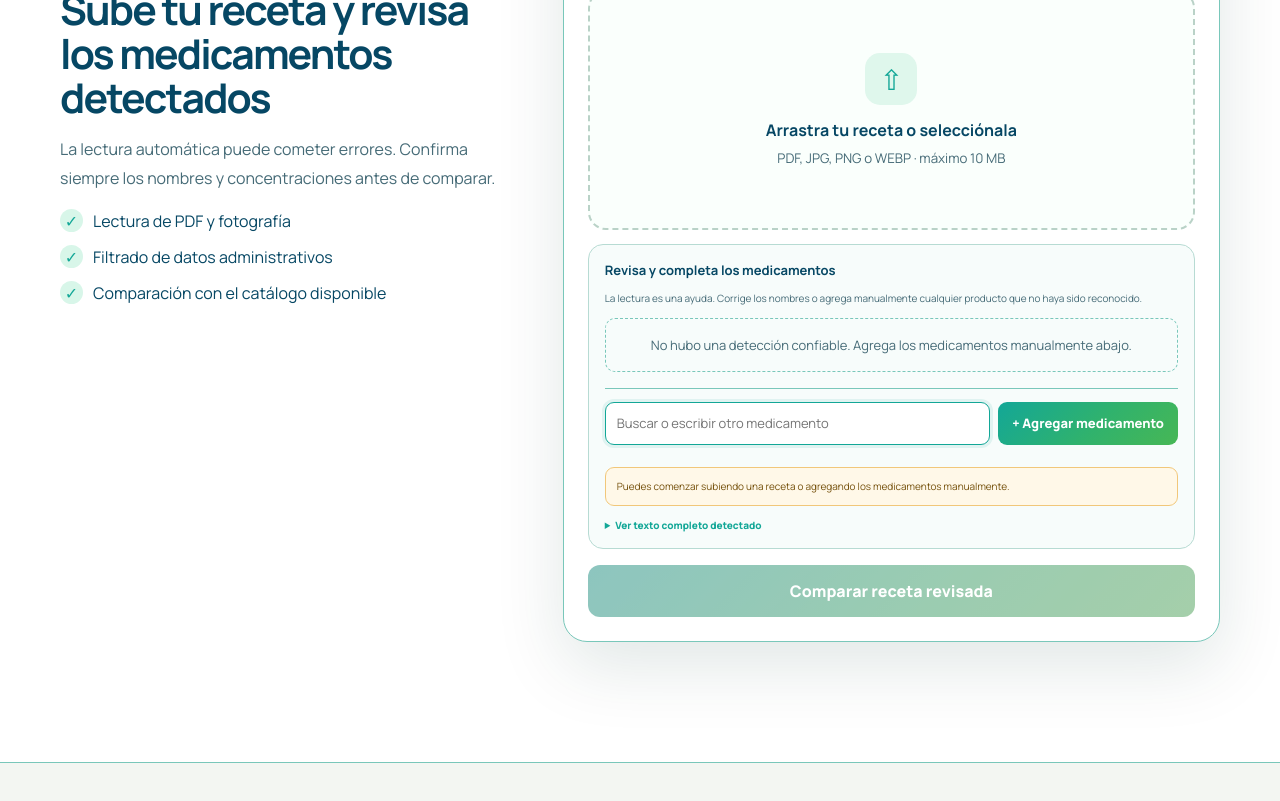
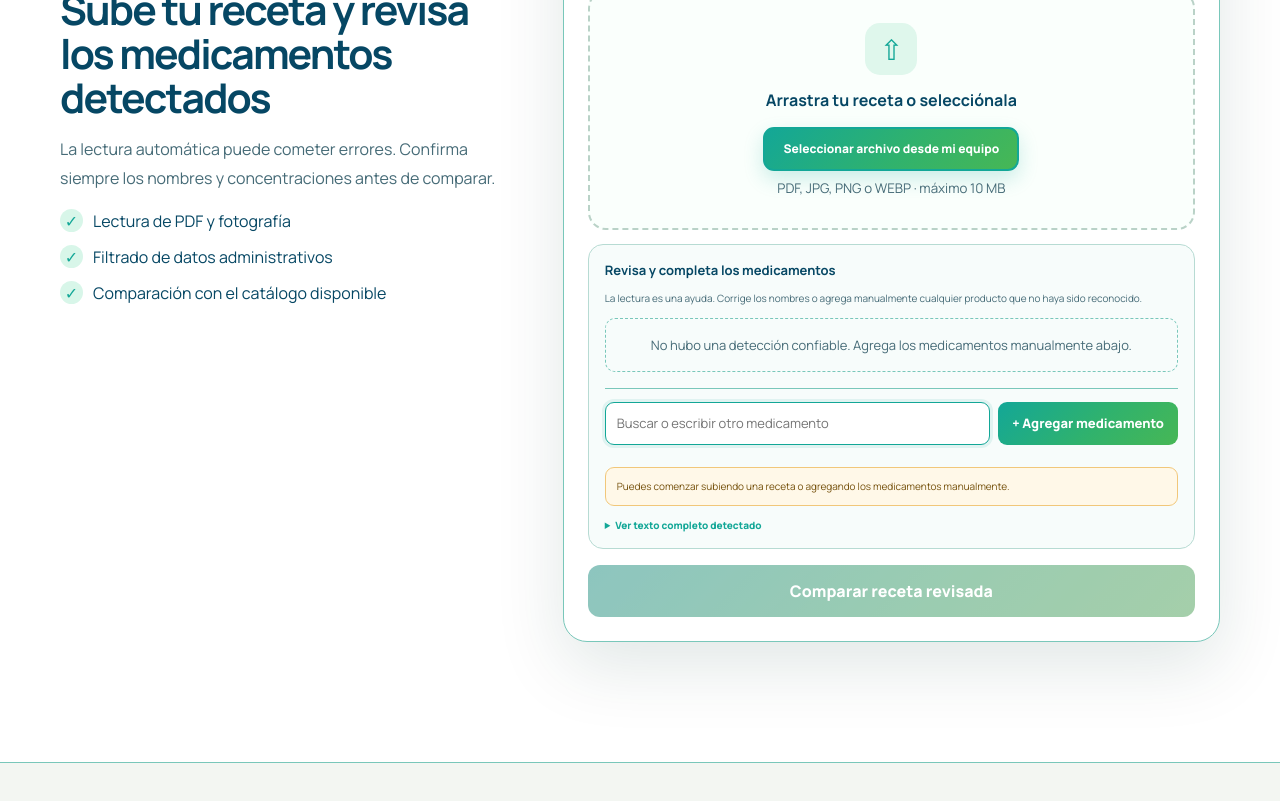
Before and after one commit to Doko94/Farmacias, a website: page src/Comparador/frontend/receta.html in a window 1280 px wide. Shown: the part 1000-1801 px from the top of the page. Drawn offline with Linux system fonts and the light colour scheme.

Commit message:
ver boton receta

```diff
--- a/src/Comparador/frontend/receta.js
+++ b/src/Comparador/frontend/receta.js
@@ -672,6 +672,14 @@ function optimizeReviewedMedicines() {
 
 $('#recipe-file-page').addEventListener('change', (event) => processRecipe(event.target.files[0]));
 const dropZone = $('#recipe-drop-zone');
+if (dropZone && !dropZone.querySelector('.recipe-file-button')) {
+  const fileButton = document.createElement('span');
+  fileButton.className = 'recipe-file-button';
+  fileButton.textContent = 'Seleccionar archivo desde mi equipo';
+  fileButton.setAttribute('aria-hidden', 'true');
+  const formatHint = dropZone.querySelector('small');
+  dropZone.insertBefore(fileButton, formatHint);
+}
 dropZone.addEventListener('dragover', (event) => event.preventDefault());
 dropZone.addEventListener('drop', (event) => {
   event.preventDefault();
--- a/src/Comparador/frontend/tools-pages.css
+++ b/src/Comparador/frontend/tools-pages.css
@@ -174,6 +174,28 @@
 .recipe-next-step.processing{border-color:#e2aa45;background:#fff7e8}
 .recipe-next-step.ready{box-shadow:0 8px 24px rgba(19,167,151,.14)}
 #recipe-optimize:disabled{cursor:not-allowed;filter:grayscale(.35);opacity:.58}
+.recipe-file-button{
+  display:inline-flex;
+  align-items:center;
+  justify-content:center;
+  min-height:44px;
+  margin-top:16px;
+  padding:10px 18px;
+  border:2px solid #13a797;
+  border-radius:11px;
+  background:linear-gradient(135deg,#13a797 0%,#30b26d 55%,#47b755 100%);
+  color:#fff;
+  font-size:12px;
+  font-weight:800;
+  box-shadow:0 8px 20px rgba(19,167,151,.2);
+  transition:transform .15s ease,box-shadow .15s ease
+}
+.drop-zone:hover .recipe-file-button{
+  transform:translateY(-1px);
+  box-shadow:0 11px 25px rgba(19,167,151,.27)
+}
+.drop-zone:focus-within .recipe-file-button{outline:3px solid rgba(19,167,151,.2);outline-offset:3px}
+@media(max-width:600px){.recipe-file-button{width:min(100%,280px)}}
 @media(max-width:900px){
   .recipe-page-grid{grid-template-columns:1fr;gap:28px}
   .recipe-page-grid>div:first-child{max-width:680px}
```
Also changed, not shown: src/Comparador/frontend/receta.html (+2 -2 lines).
